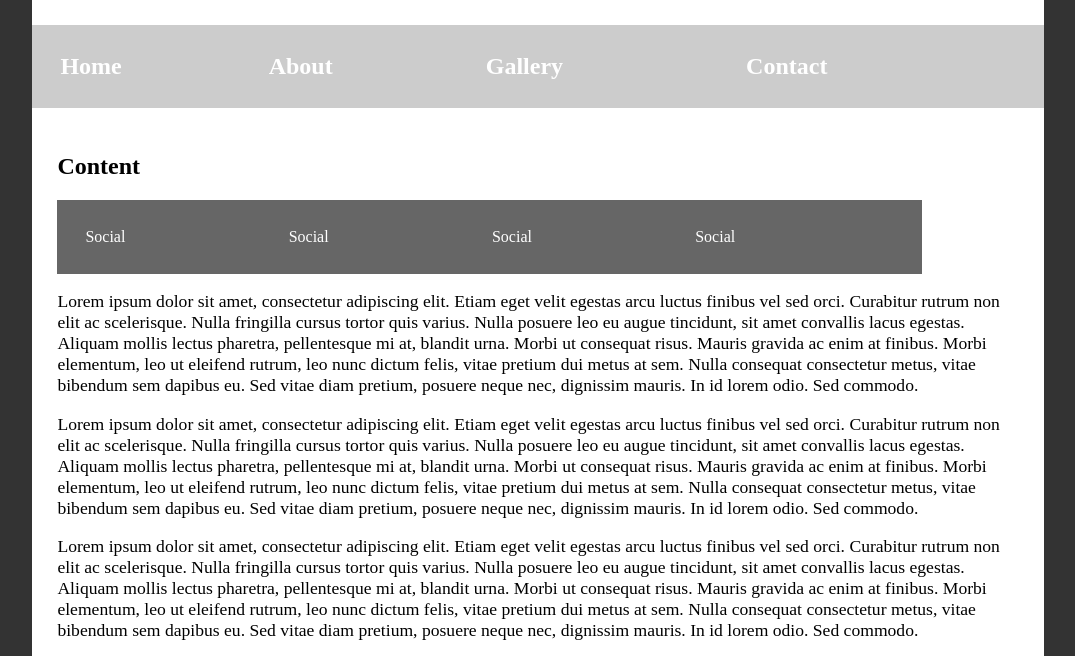
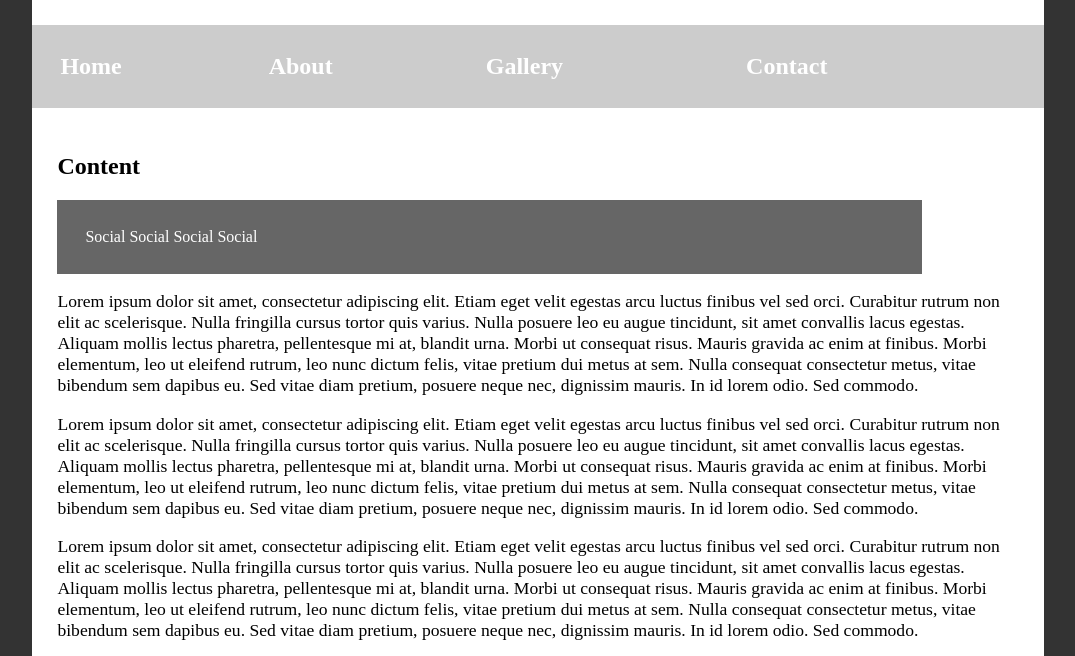
Before and after one commit to CalEl/CalEl.github.io, a plain HTML site: page index.html in a window 1280 px wide. Shown: the part 119-775 px from the top of the page, without its empty margins (102-1177 px from the left). Drawn offline with Linux system fonts and the light colour scheme.

Commit message:
this is it

```diff
--- a/style.css
+++ b/style.css
@@ -28,12 +28,11 @@ p {
 }
 
 #content-bar {
-  max-width: 90%;
+  width: 90%;
   background-color: #666;
 }
 
 #social-table {
-  width: 100%;
   text-align: left;
   padding: 25px;
   color: #fff;
```
